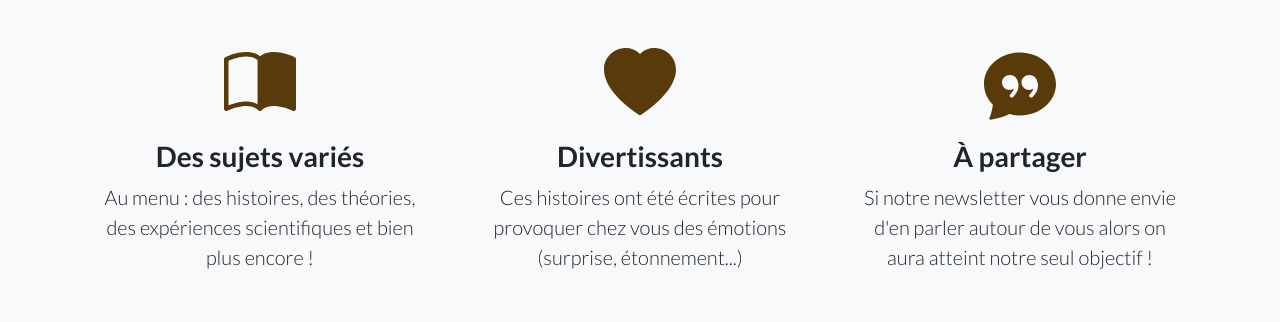
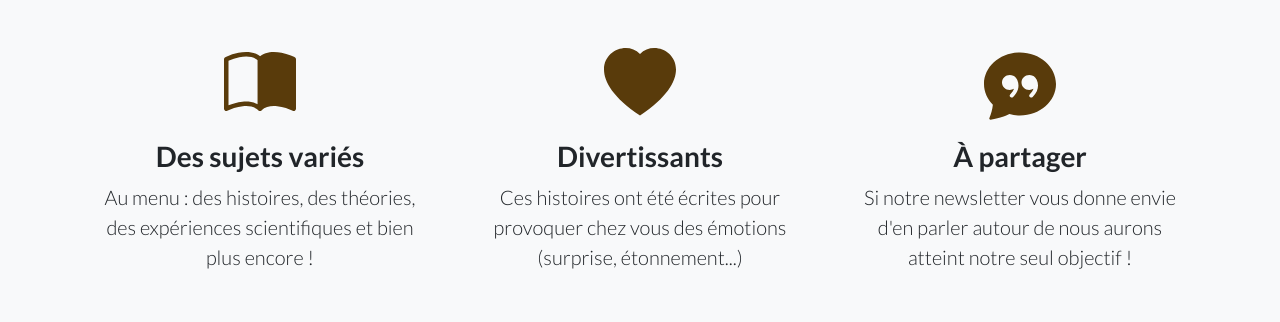
Before and after one commit to leclercjul/weeklystry, a website: page index.html in a window 1280 px wide. Shown: the part 735-1057 px from the top of the page. Drawn offline with Linux system fonts and the light colour scheme.

Commit message:
Update index.html

```diff
--- a/index.html
+++ b/index.html
@@ -93,7 +93,7 @@
               </svg>
               </div>
             <h3>À partager</h3>
-            <p class="lead mb-0">Si notre newsletter vous donne envie d'en parler autour de vous alors on aura atteint notre seul objectif !</p>
+            <p class="lead mb-0">Si notre newsletter vous donne envie d'en parler autour de nous aurons atteint notre seul objectif !</p>
           </div>
         </div>
       </div>
```
